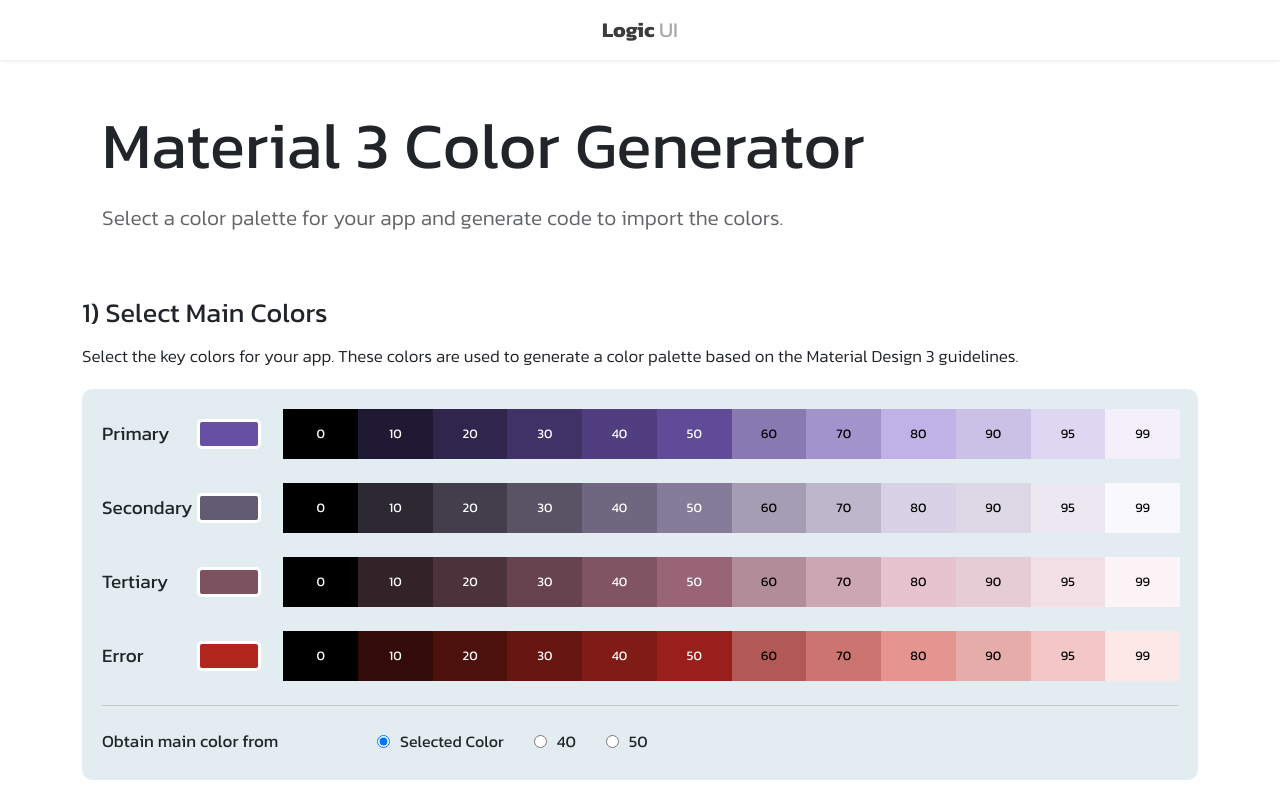
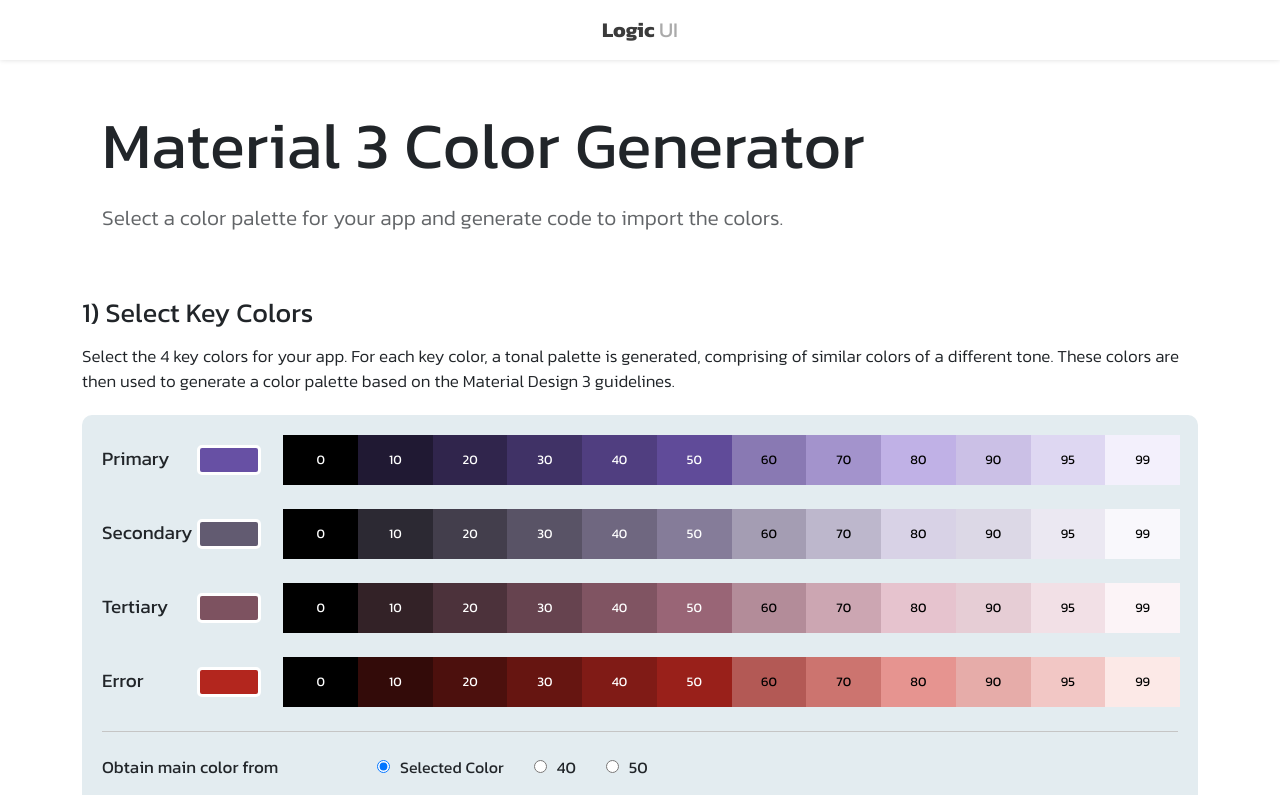
Before and after one commit to 8kdesign/LogicUI, a Next.js app: page /colorgenerator in a window 1280 px wide. Shown: the top 795 px of the page. Built offline with nearby package versions, Linux system fonts and the light colour scheme.

Commit message:
Update index.js

```diff
--- a/pages/colorgenerator/index.js
+++ b/pages/colorgenerator/index.js
@@ -52,7 +52,7 @@ export default function ColorGenerator() {
 			<Container>
 				<ToolHeader tool={tool} />
 				<p style={{ fontSize: 27, marginTop: 20, marginBottom: 0 }}>
-					{"1) Select Main Colors"}
+					{"1) Select Key Colors"}
 				</p>
 				<p
 					style={{
@@ -62,9 +62,10 @@ export default function ColorGenerator() {
 						marginBottom: 20,
 					}}
 				>
-					Select the key colors for your app. These colors are used to
-					generate a color palette based on the Material Design 3
-					guidelines.
+					Select the 4 key colors for your app. For each key color, a
+					tonal palette is generated, comprising of similar colors of
+					a different tone. These colors are then used to generate a
+					color palette based on the Material Design 3 guidelines.
 				</p>
 				<MainSetup
 					primary={primary}
```
